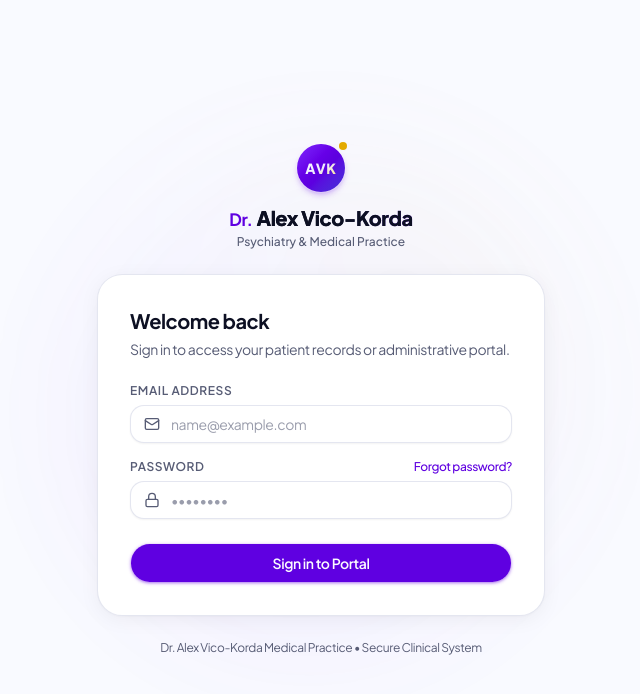
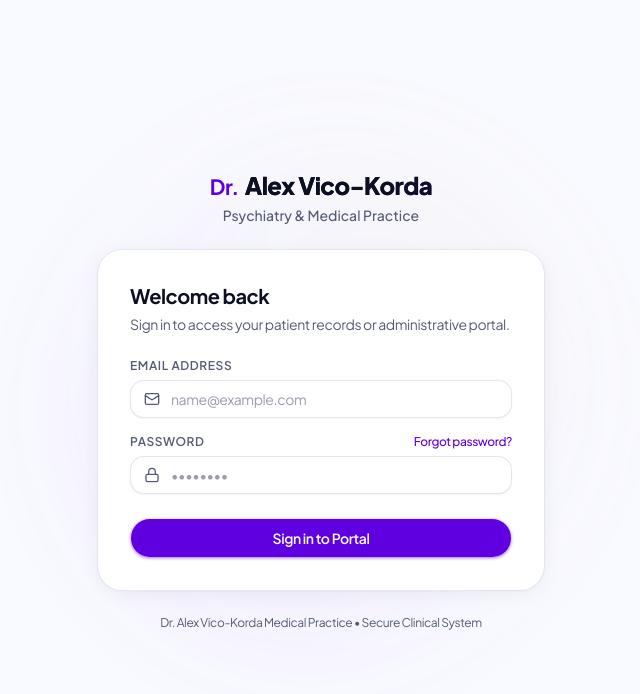
Before and after one commit to ram2ey/konero_clinic, a Next.js app: page /login in a window 1280 px wide. Shown: the top 694 px of the page, without its empty margins (319-959 px from the left). Built offline with nearby package versions, Linux system fonts and the light colour scheme.

Commit message:
style: remove AVK monogram emblem and display pure text logo across all views

```diff
--- a/app/admin/layout.tsx
+++ b/app/admin/layout.tsx
@@ -41,15 +41,13 @@ export default async function AdminLayout({ children }: { children: React.ReactN
   return (
     <SidebarProvider>
       <Sidebar collapsible="icon" className="border-r border-border/70 bg-sidebar">
-        <SidebarHeader className="border-b border-border/50 py-3">
-          <div className="flex items-center px-1">
-            <BrandLogo
-              size="sm"
-              subtitle="Admin Portal"
-              collapseTextOnSidebar
-              className="w-full"
-            />
-          </div>
+        <SidebarHeader className="border-b border-border/50 py-3.5 px-3">
+          <BrandLogo
+            size="default"
+            subtitle="Clinical Administration"
+            collapseTextOnSidebar
+            className="w-full"
+          />
         </SidebarHeader>
 
         <SidebarContent className="p-2">
--- a/app/forgot-password/page.tsx
+++ b/app/forgot-password/page.tsx
@@ -30,7 +30,7 @@ export default function ForgotPasswordPage() {
           <BrandLogo
             size="lg"
             subtitle="Psychiatry & Medical Practice"
-            className="flex-col items-center gap-3 text-center"
+            className="items-center text-center"
           />
         </div>
 
--- a/app/login/page.tsx
+++ b/app/login/page.tsx
@@ -30,7 +30,7 @@ export default function LoginPage() {
           <BrandLogo
             size="lg"
             subtitle="Psychiatry & Medical Practice"
-            className="flex-col items-center gap-3 text-center"
+            className="items-center text-center"
           />
         </div>
 
--- a/app/portal/layout.tsx
+++ b/app/portal/layout.tsx
@@ -40,15 +40,13 @@ export default async function PortalLayout({ children }: { children: React.React
   return (
     <SidebarProvider>
       <Sidebar collapsible="icon" className="border-r border-border/70 bg-sidebar">
-        <SidebarHeader className="border-b border-border/50 py-3">
-          <div className="flex items-center px-1">
-            <BrandLogo
-              size="sm"
-              subtitle="Patient Portal"
-              collapseTextOnSidebar
-              className="w-full"
-            />
-          </div>
+        <SidebarHeader className="border-b border-border/50 py-3.5 px-3">
+          <BrandLogo
+            size="default"
+            subtitle="Patient Health Portal"
+            collapseTextOnSidebar
+            className="w-full"
+          />
         </SidebarHeader>
 
         {/* The dashboard's sections live behind tabs (see
--- a/components/ui/brand-logo.tsx
+++ b/components/ui/brand-logo.tsx
@@ -5,7 +5,6 @@ interface BrandLogoProps extends React.HTMLAttributes<HTMLDivElement> {
   size?: "sm" | "default" | "lg";
   subtitle?: string;
   showSubtitle?: boolean;
-  showEmblem?: boolean;
   collapseTextOnSidebar?: boolean;
 }
 
@@ -13,70 +12,42 @@ export function BrandLogo({
   size = "default",
   subtitle,
   showSubtitle = true,
-  showEmblem = true,
   collapseTextOnSidebar = false,
   className,
   ...props
 }: BrandLogoProps) {
-  const emblemSizes = {
-    sm: "size-7 text-xs rounded-lg",
-    default: "size-9 text-xs font-bold rounded-xl",
-    lg: "size-12 text-sm font-extrabold rounded-2xl",
-  };
-
   const titleSizes = {
     sm: "text-sm font-semibold tracking-tight",
     default: "text-base font-bold tracking-tight",
-    lg: "text-xl font-extrabold tracking-tight",
+    lg: "text-2xl font-extrabold tracking-tight",
   };
 
   const subtitleSizes = {
     sm: "text-[10px]",
     default: "text-xs",
-    lg: "text-xs",
+    lg: "text-xs sm:text-sm",
   };
 
   return (
     <div
       className={cn(
-        "flex items-center gap-2.5 select-none",
+        "flex flex-col justify-center leading-none select-none",
+        collapseTextOnSidebar && "group-data-[collapsible=icon]:hidden",
         className
       )}
       {...props}
     >
-      {showEmblem && (
-        <div
-          className={cn(
-            "relative flex shrink-0 items-center justify-center bg-gradient-to-br from-violet-600 via-primary to-indigo-700 text-primary-foreground font-sans shadow-md shadow-primary/25 ring-1 ring-white/30",
-            emblemSizes[size]
-          )}
-          aria-hidden="true"
-        >
-          <span className="font-extrabold tracking-wider bg-gradient-to-br from-white via-violet-100 to-amber-200 bg-clip-text text-transparent">
-            AVK
-          </span>
-          <span className="absolute -top-0.5 -right-0.5 size-2 rounded-full bg-brand-gold ring-1 ring-background shadow-2xs" />
-        </div>
-      )}
-
-      <div
-        className={cn(
-          "min-w-0 flex flex-col justify-center leading-none",
-          collapseTextOnSidebar && "group-data-[collapsible=icon]:hidden"
-        )}
-      >
-        <div className={cn("flex items-baseline gap-1", titleSizes[size])}>
-          <span className="text-primary font-bold text-[0.85em]">Dr.</span>
+      <div className={cn("flex items-baseline gap-1.5", titleSizes[size])}>
+        <span className="text-primary font-bold text-[0.88em]">Dr.</span>
         <span className="bg-gradient-to-r from-foreground via-foreground to-primary/90 bg-clip-text font-extrabold text-foreground">
           Alex Vico-Korda
         </span>
       </div>
       {showSubtitle && subtitle && (
-          <p className={cn("text-muted-foreground font-medium mt-0.5 truncate tracking-normal", subtitleSizes[size])}>
+        <p className={cn("text-muted-foreground font-medium mt-1 truncate tracking-normal", subtitleSizes[size])}>
           {subtitle}
         </p>
       )}
     </div>
-    </div>
   );
 }
```
Lines whose indentation alone changed are shown as unchanged.
